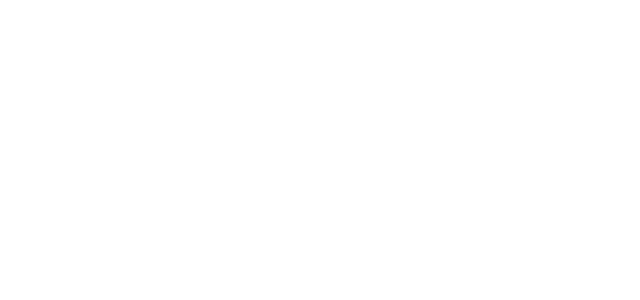
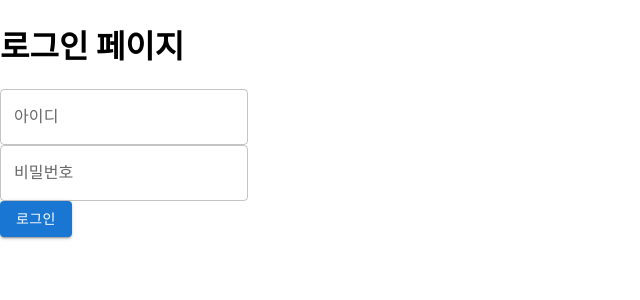
Before and after one commit to CalmCrews/silver_frontend, a React (Create React App) app: page /signin in a window 1280 px wide. Before the commit this address had no page. Shown: the top 300 px of the page, without its empty margins (0-640 px from the left). Built offline with nearby package versions, Linux system fonts and the light colour scheme.

Commit message:
feature: add login page

```diff
--- a/src/App.tsx
+++ b/src/App.tsx
@@ -2,7 +2,7 @@
 import { BrowserRouter as Router, Routes, Route } from 'react-router-dom';
 import SignUp from './pages/SignUp';
 import Home from './pages/Home';
-
+import SignIn from './pages/SignIn';
 
 function App() {
   return (
@@ -10,6 +10,7 @@
       <Routes>
         <Route path="/" element={<Home/>} />
         <Route path="/signup" element={<SignUp/>} />
+        <Route path="/signin" element={<SignIn/>} />
       </Routes>
     </Router>
   );
--- a/src/components/SignInForm.tsx
+++ b/src/components/SignInForm.tsx
@@ -1,7 +1,65 @@
-const SignInForm = () => {
-	return (
-		<div></div>
-	);
+import React, { useState } from 'react';
+import { useForm, SubmitHandler } from 'react-hook-form';
+import { TextField, Button, Dialog, DialogTitle } from '@mui/material';
+import axios from 'axios';
+import { atom, useRecoilState } from 'recoil';
+import { useCookies } from 'react-cookie';
+import { loginState } from '../states/userInfo';
+import { useNavigate } from 'react-router-dom';
+
+type SignInFormValues = {
+  userId: string;
+  password: string;
 };
 
+function SignInForm() {
+  const { register, handleSubmit, watch, formState: { errors } } = useForm<SignInFormValues>();
+
+	const [login, setLogin] = useRecoilState(loginState);
+  const [cookies, setCookie, removeCookie] = useCookies(['refreshToken']);
+
+	const navigate = useNavigate();
+
+  const onSubmit: SubmitHandler<SignInFormValues> = data => {
+    console.log(data);
+		axios.post(`${process.env.REACT_APP_API_URL}/users/signin/`, {
+      username: data.userId,
+      password: data.password
+    })
+    .then(res => {
+      console.log(res);
+      if (res.data.message === "로그인 성공") {
+        setLogin({ isLoggedIn: true, userId: res.data.user.username, accessToken: res.data.accessToken });
+    		setCookie('refreshToken', res.data.refreshToken, { path: '/' });
+				navigate('/');
+      }
+    })
+    .catch(err => {
+      console.error(err);
+    });
+
+  };
+
+  return (
+		<form onSubmit={handleSubmit(onSubmit)}>
+			<TextField
+				label="아이디"
+				{...register("userId", { required: "아이디는 필수 입력 사항입니다." })}
+				error={Boolean(errors.userId)}
+				helperText={errors.userId && errors.userId.message}
+			/>
+			<br />
+			<TextField
+				label="비밀번호"
+				type="password"
+				{...register("password", { required: "비밀번호는 필수 입력 사항입니다." })}
+				error={Boolean(errors.password)}
+				helperText={errors.password && errors.password.message}
+			/>
+			<br />
+			<Button variant="contained" color="primary" type="submit">로그인</Button>
+		</form>
+  );
+}
+
 export default SignInForm;
--- a/src/components/SignUpForm.tsx
+++ b/src/components/SignUpForm.tsx
@@ -7,21 +7,21 @@
 import { loginState } from '../states/userInfo';
 import { useNavigate } from 'react-router-dom';
 
-type SignInFormValues = {
+type SignUpFormValues = {
   userId: string;
   password: string;
   passwordConfirm: string;
 };
 
 function SignUpForm() {
-  const { register, handleSubmit, watch, formState: { errors } } = useForm<SignInFormValues>();
+  const { register, handleSubmit, watch, formState: { errors } } = useForm<SignUpFormValues>();
 
 	const [login, setLogin] = useRecoilState(loginState);
   const [cookies, setCookie, removeCookie] = useCookies(['refreshToken']);
 
 	const navigate = useNavigate();
 
-  const onSubmit: SubmitHandler<SignInFormValues> = data => {
+  const onSubmit: SubmitHandler<SignUpFormValues> = data => {
     console.log(data);
 		axios.post(`${process.env.REACT_APP_API_URL}/users/register/`, {
       username: data.userId,
@@ -30,7 +30,7 @@
     .then(res => {
       console.log(res);
       if (res.data.message === "회원가입 성공") {
-        setLogin({ isLoggedIn: true, userId: 'user1', accessToken: res.data.accessToken });
+        setLogin({ isLoggedIn: true, userId: res.data.user.username, accessToken: res.data.accessToken });
     		setCookie('refreshToken', res.data.refreshToken, { path: '/' });
 				navigate('/');
       }
--- a/src/pages/Home.tsx
+++ b/src/pages/Home.tsx
@@ -17,7 +17,8 @@
       {!login.isLoggedIn ? (
         <>
           <Button component={Link} to="/signup">회원가입</Button>
-          <Button component={Link} to="/login">로그인</Button>
+          <Button component={Link} to="/signin">로그인</Button>
+          <Button component={Link} to="/signin">카카오 로그인</Button>
         </>
       ) : (
         <>
--- /dev/null
+++ b/src/pages/SignIn.tsx
@@ -0,0 +1,13 @@
+import React from 'react';
+import SignInForm from '../components/SignInForm';
+
+const SignIn = () => {
+  return (
+    <div>
+      <h1>로그인 페이지</h1>
+      <SignInForm/>
+    </div>
+  );
+}
+
+export default SignIn;
```
Lines whose indentation alone changed are shown as unchanged.
